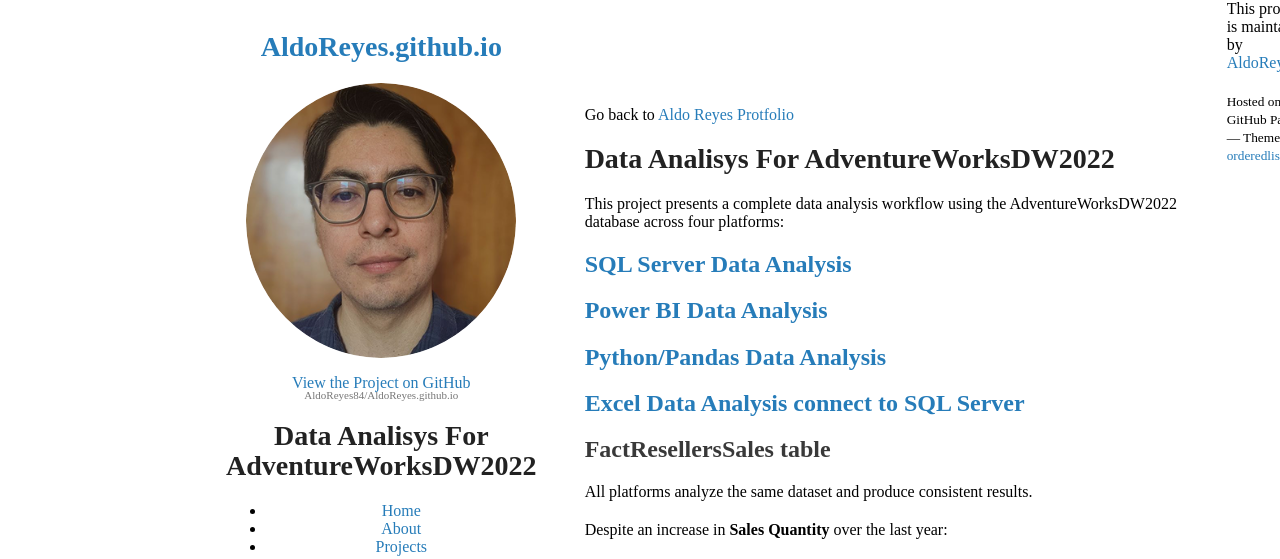
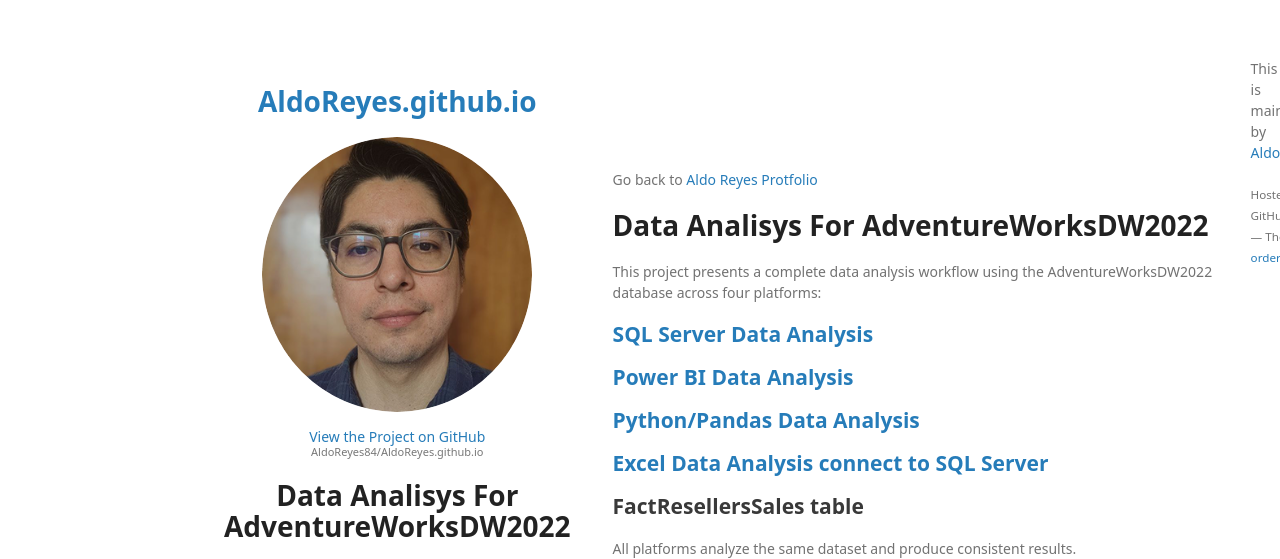
Before and after one commit to AldoReyes84/Data-Analisys_For-AdventureWorksDW2022_SQL_PowerBI_Python_Excel, a Jekyll site: the page built from README.md, in a window 1280 px wide. Shown: the top 559 px of the page. Built offline with Jekyll 4.4.1, drawn with Linux system fonts in a browser that asks for light colours; our own code applies the rules of GitHub Pages for plain Markdown files; grey boxes are pictures that could not be loaded.

Commit message:
Update style.css

```diff
--- a/assets/css/style.css
+++ b/assets/css/style.css
@@ -1,6 +1,9 @@
 body {
-  margin: 0;
-  padding: 0;
+    background-color: #fff;
+    padding: 50px;
+    font: 14px/1.5 "Noto Sans", "Helvetica Neue", Helvetica, Arial, sans-serif;
+    color: #727272;
+    font-weight: 400
 }
 
 h1,h2,h3,h4,h5,h6 {
```
